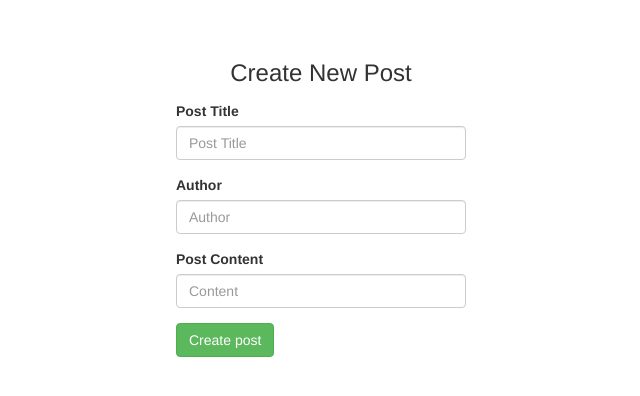
After one commit to mhdphp/web_blog, a Flask app: page /posts/new/1 in a window 1280 px wide. The commit adds this page. Shown: the top 396 px of the page, without its empty margins (319-959 px from the left). Run offline with Flask 2, Linux system fonts and the light colour scheme; some libraries are stand-ins or nearby versions.

Commit message:
Create a blog for a given user(user_id) // Create a post for a specified blog (blog_id) // src/app.py // src/templates/new_post.html // src/templates/posts.html // src/templates/new_blog.html //

```diff
--- a/src/app.py
+++ b/src/app.py
@@ -1,4 +1,6 @@
 from flask import Flask, render_template, request, session
+from flask import make_response
+
 from src.common.database import Database
 from src.models.blog import Blog
 from src.models.user import User
@@ -93,8 +95,42 @@ def blog_posts(blog_id):
     blog = Blog.from_mongo(blog_id)
     posts = blog.get_posts()
 
-    return render_template('posts.html', blog_title=blog.title, posts=posts)
+    return render_template('posts.html', blog_title=blog.title, blog_id=blog._id, posts=posts)
 
+# create a new blog
+@app.route('/blogs/new', methods=['GET', 'POST'])
+def create_new_blog():
+    # check if the user has just landed on the page, or has already press submit button
+    if request.method == 'GET':
+        return render_template('new_blog.html')
+    else:
+        title = request.form['title']
+        description = request.form['description']
+        author = request.form['author']
+        user = User.get_by_email(session['email'])
+        author_id = user._id
+
+        # save to db the new_blog
+        new_blog = Blog(author, title, description, author_id)
+        new_blog.save_to_mongo()
+        new_blog = None
+        # return to user_blogs()
+        return make_response(user_blogs(user._id))
+
+
+@app.route('/posts/new/<string:blog_id>', methods=['GET', 'POST'])
+def create_new_post(blog_id):
+    if request.method == 'GET':
+        return render_template('new_post.html', blog_id=blog_id)
+    else:
+        author = request.form['author']
+        title = request.form['title']
+        content = request.form['content']
+
+        new_post = Post(title, content, author, blog_id)
+        new_post.save_to_mongo()
+
+        return make_response(blog_posts(blog_id))
 
 # in order to work this app
 if __name__ == '__main__':
--- /dev/null
+++ b/src/templates/new_post.html
@@ -0,0 +1,34 @@
+{% extends 'base.html' %}
+
+
+{% block content %}
+    <div class="container page-form">
+    <div class="row form-row">
+        <div class="col-md-8 col-md-offset-2">
+            <form action="/posts/new/{{ blog_id }}" id="new-post" method="POST">
+
+                <div class="form-group">
+                    <h3 class="text-center">Create New Post</h3>
+                </div>
+
+                <div class="form-group">
+                <label for="title">Post Title</label>
+                <input type="text" class="form-control" id="title" placeholder="Post Title " name="title">
+                </div>
+
+                <div class="form-group">
+                <label for="author">Author</label>
+                <input type="text" class="form-control" id="author" placeholder="Author " name="author">
+                </div>
+
+                <div class="form-group">
+                <label for="content">Post Content</label>
+                <input type="text" class="form-control" id="content" placeholder="Content" name="content">
+                </div>
+
+                <button type="submit" id="submit-button" name="submit" class="btn btn-success">Create post</button>
+            </form>
+        </div>
+    </div>
+</div>
+{% endblock %}
--- a/src/templates/posts.html
+++ b/src/templates/posts.html
@@ -3,11 +3,17 @@
 {% block content %}
     <div class="container">
         <h2>{{ blog_title }}</h2>
+        <!--insert here a button for users that want to create a new post-->
+        <a class="btn btn-primary" href="/posts/new/{{ blog_id }}">Create New Post</a>
+        {% if posts|length > 0 %}
             {% for post in posts %}
                 <h3>{{ post.title }}</h3>
                 <p>{{ post.content }}</p>
                 <p>{{ post.author }}</p>
                 <hr>
             {% endfor %}
+        {% else %}
+            <h4>There are no posts, for the moment.</h4>
+        {% endif %}
     </div>
 {% endblock %}
--- a/src/templates/test.html
+++ b/src/templates/test.html
@@ -2,6 +2,8 @@
 
 {% block content %}
     <div class="container">
-        <h2>{{ blog_title }}</h2>
+        <h3>{{ title }}</h3>
+        <h3>{{ author }}</h3>
+        <h3>{{ blog_id }}</h3>
     </div>
 {% endblock %}
--- a/src/templates/user_blogs.html
+++ b/src/templates/user_blogs.html
@@ -4,6 +4,7 @@
     <div class="container">
         <h2>{{ email }}'s blogs</h2>
         {% for blog in blogs %}
+            <!--add a link-->
             <h3><a href="/posts/{{ blog._id }}">{{ blog.title }}</a></h3>
             <p>{{ blog.description }}</p>
             <hr>
```
Also changed, not shown: src/templates/new_blog.html (added, +34 -0 lines). Lines whose indentation alone changed are shown as unchanged.
